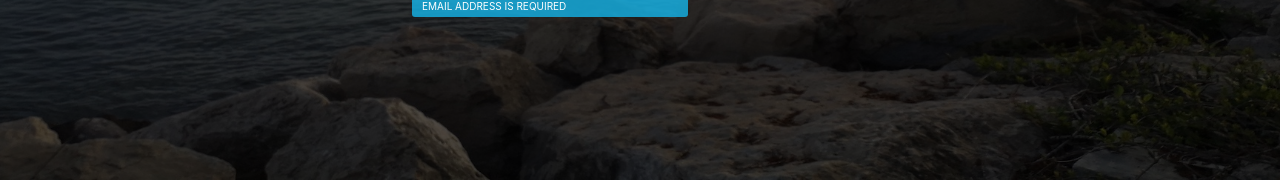
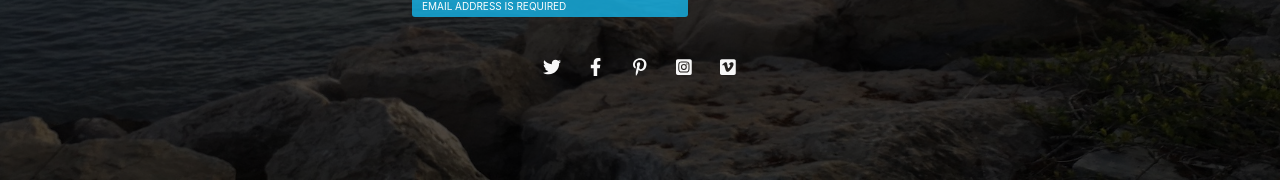
Before and after one commit to martokenarov/coming-soon-template, a React (Create React App) app: page / in a window 1280 px wide. Shown: the part 620-802 px from the top of the page. Built offline with nearby package versions, Linux system fonts and the light colour scheme.

Commit message:
added social links

```diff
--- a/package.json
+++ b/package.json
@@ -4,6 +4,7 @@
   "private": true,
   "dependencies": {
     "@fortawesome/fontawesome-svg-core": "^1.2.35",
+    "@fortawesome/free-brands-svg-icons": "^5.15.3",
     "@fortawesome/free-solid-svg-icons": "^5.15.3",
     "@fortawesome/react-fontawesome": "^0.1.14",
     "@testing-library/jest-dom": "^5.11.4",
--- a/src/components/Section.tsx
+++ b/src/components/Section.tsx
@@ -1,6 +1,7 @@
 import React from 'react';
 import styles from './Section.module.css';
 import NewsLetterForm from './NewsLetterForm';
+import Social from './Social';
 
 const Section = () => {
     return (
@@ -14,6 +15,7 @@ const Section = () => {
                 You will love ArtLola as much as we do. It will morph perfectly on your needs!
             </p>
             <NewsLetterForm />
+            <Social />
         </>
     )
 }
--- /dev/null
+++ b/src/components/Social.module.css
@@ -0,0 +1,29 @@
+.social {
+	margin:28px 0 0;
+}
+
+.social ul {
+	list-style:none;
+	margin:0;
+	padding:0;
+	text-align:center;
+}
+
+.social li {
+	display:inline-block;
+	margin:4px;
+}
+
+.social a {
+	color:#f7f7f7;
+	display:inline-block;
+	font-size:18px;
+	width:36px;
+	height:36px;
+	line-height:36px;
+	text-align:center;
+	text-decoration:none;
+	-webkit-transition:all 0.3s ease;
+	   -moz-transition:all 0.3s ease;
+			transition:all 0.3s ease;
+}
--- /dev/null
+++ b/src/components/Social.tsx
@@ -0,0 +1,30 @@
+import React from 'react';
+import { FontAwesomeIcon } from '@fortawesome/react-fontawesome'
+import { faTwitter, faFacebookF, faPinterestP, faInstagramSquare, faVimeoSquare } from '@fortawesome/free-brands-svg-icons';
+import styles from './Social.module.css';
+
+const socials = [
+    {title: 'Tweeter', icon: faTwitter, link: '#'},
+    {title: 'Facebook', icon: faFacebookF, link: '#'},
+    {title: 'Pinterest', icon: faPinterestP, link: '#'},
+    {title: 'Instagram', icon: faInstagramSquare, link: '#'},
+    {title: 'Vimeo', icon: faVimeoSquare, link: '#'},
+];
+
+const Social = () => {
+    return (
+        <div className={styles['social']}>
+            <ul>
+                {socials.map(social =>
+                    <li>
+                        <a href={social.link}>
+                            <FontAwesomeIcon icon={social.icon} />
+                        </a>
+                    </li>
+                )}
+            </ul>
+        </div>
+    );
+};
+
+export default Social;
```
Also changed, not shown: 1 other file (tests, documents, lock files or other folders).
